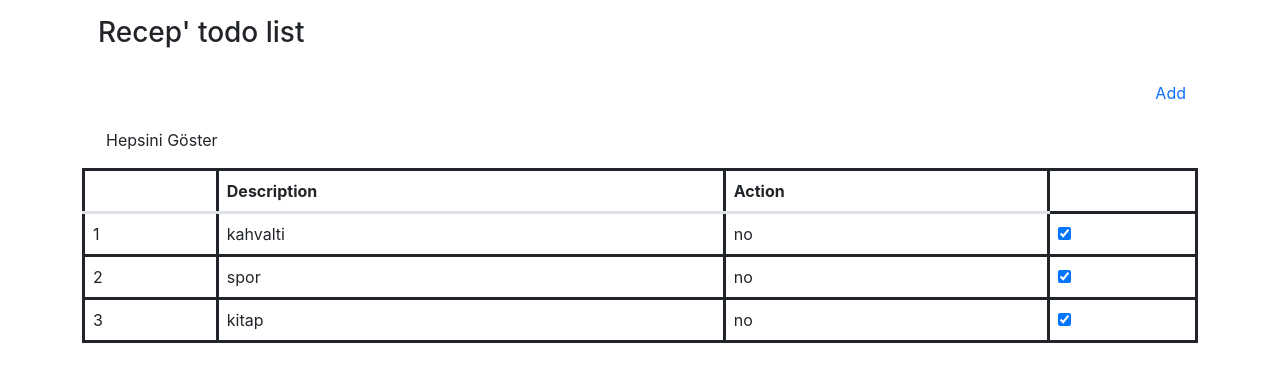
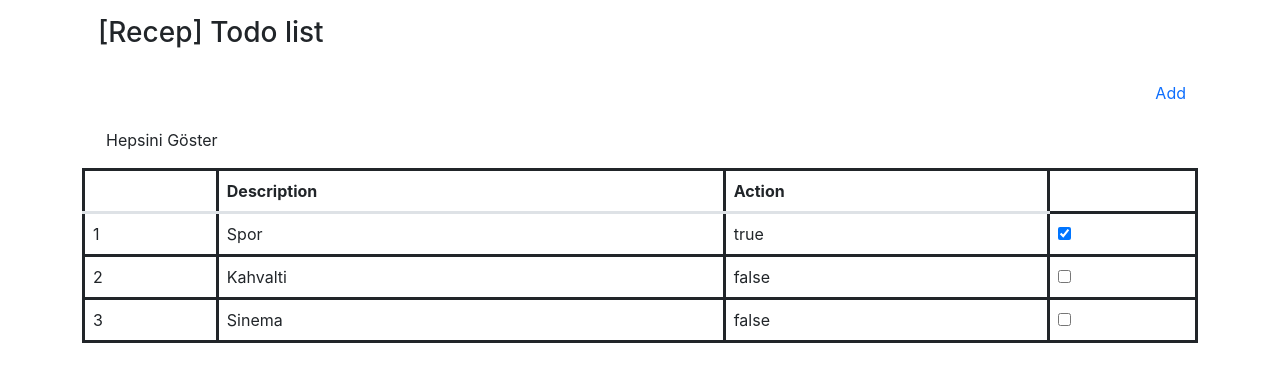
Before and after one commit to recepdogan88/AngularSelfStudies, an Angular app: page / in a window 1280 px wide. Shown: the top 382 px of the page. Built offline with nearby package versions, Linux system fonts and the light colour scheme.

Commit message:
model has been created to get object

```diff
--- a/src/app/app.component.html
+++ b/src/app/app.component.html
@@ -2,7 +2,7 @@
   <div class="row">
     <div class="col-5 mx-auto">
       <h3 class="bg-primary text-white p-3">
-        {{ user }}' todo list
+        [{{ getName() }}] Todo list
       </h3>
 
       <div class="input-group mb-3">
@@ -27,7 +27,7 @@
           </tr>
         </thead>
         <tbody>
-          <tr *ngFor="let item of items; let i = index;">
+          <tr *ngFor="let item of model.items; let i = index;">
             <td>{{ i+1 }}</td>
             <td>{{ item.description }}</td>
             <td>{{ item.action }}</td>
--- a/src/app/app.component.ts
+++ b/src/app/app.component.ts
@@ -1,4 +1,5 @@
 import { Component } from '@angular/core';
+import { Model } from './model';
 
 @Component({
   selector: 'app-root',
@@ -6,11 +7,9 @@ import { Component } from '@angular/core';
   styleUrls: ['./app.component.css']
 })
 export class AppComponent {
-  user = 'Recep';
+   model=new Model()
 
-  items = [
-    {description: "kahvalti",action:"no"},
-    {description: "spor",action:"no"},
-    {description: "kitap",action:"no"}
-  ]
+  getName(){
+    return this.model.user;
+  }
 }
--- /dev/null
+++ b/src/app/model.ts
@@ -0,0 +1,23 @@
+export class Model {
+  user;
+  items;
+
+ constructor() {
+  this.user= "Recep";
+  this.items = [
+    new TodoItem("Spor",true),
+    new TodoItem("Kahvalti",false),
+    new TodoItem("Sinema",false),
+  ]
+ }
+}
+
+export class TodoItem {
+  description;
+  action;
+
+  constructor(description: string, action: boolean){
+    this.description=description;
+    this.action=action;
+  }
+}
```
